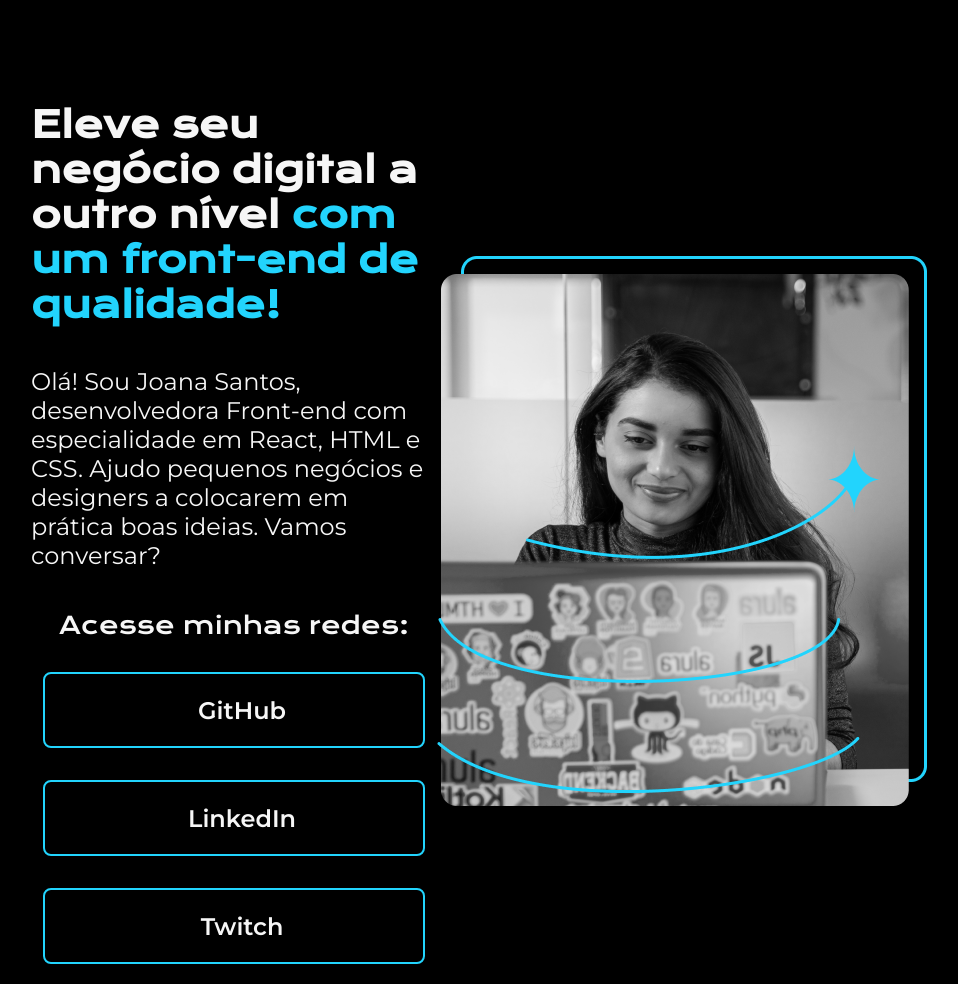
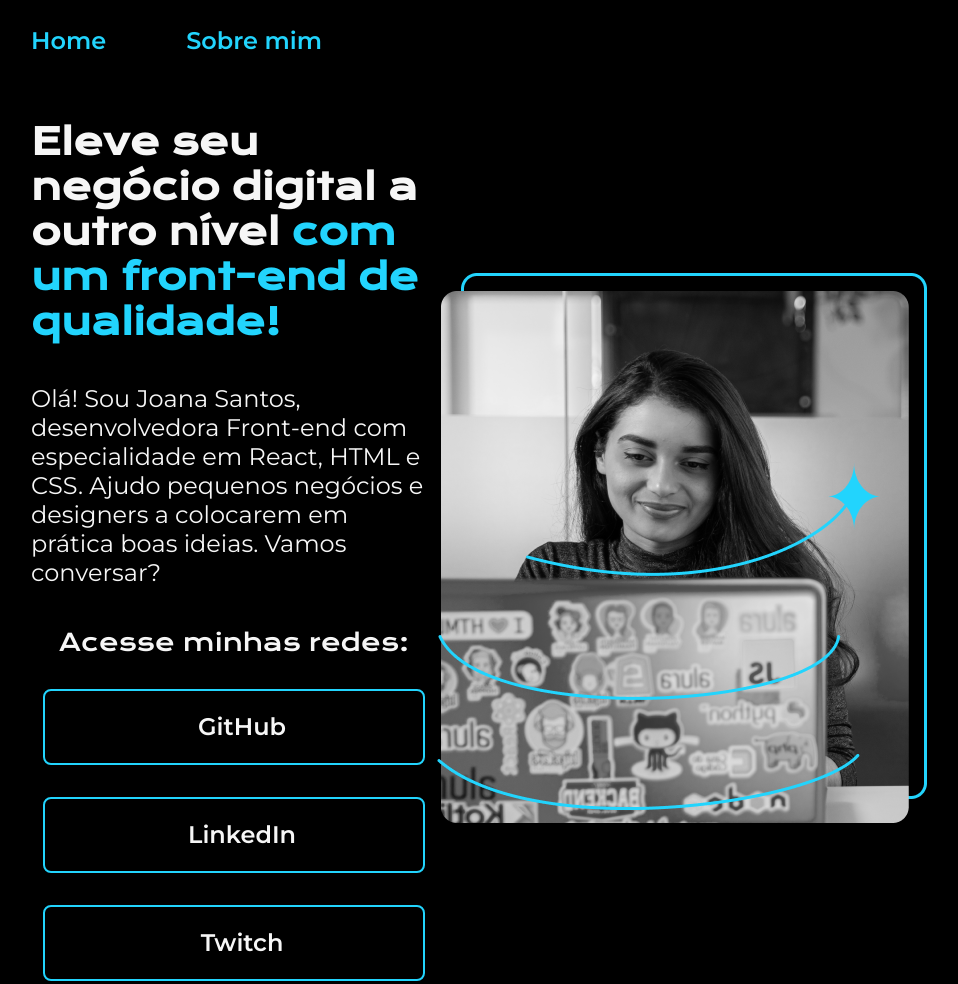
Before and after one commit to mariaclaudiapio/portfolio-da-alura, a plain HTML site: page index.html in a window 1280 px wide. Shown: the top 984 px of the page, without its empty margins (161-1119 px from the left). Drawn offline with nearby package versions, Linux system fonts and the light colour scheme.

Commit message:
estilização do cabeçalho

```diff
--- a/index.html
+++ b/index.html
@@ -12,6 +12,12 @@
     <link href="https://fonts.googleapis.com/css2?family=Krona+One&family=Montserrat:ital,wght@0,100..900;1,100..900&display=swap" rel="stylesheet">
 </head>
 <body>
+    <header class="cabecalho">
+        <nav class="cabecalho__menu">
+            <a class="cabecalho__menu_item" href="#">Home</a>
+            <a class="cabecalho__menu_item" href="#">Sobre mim</a>
+        </nav>
+    </header>
     <main class="apresentacao">
         <section class="apresentacao__texto">
             <h2 class="apresentacao__texto_titulo">Eleve seu negócio digital a outro nível <strong>com um front-end de qualidade!</strong></h2>
--- a/style.css
+++ b/style.css
@@ -3,6 +3,7 @@
 {
     margin: 0;
     padding: 0;
+    text-decoration: none;
 }
 
 /* globais */
@@ -19,10 +20,29 @@ strong
     color: #22D4FD;
 }
 
+/* cabecalho */
+.cabecalho
+{
+    padding: 2% 0 0 15%;
+}
+
+.cabecalho__menu
+{
+    display: flex;
+    gap: 80px;
+}
+
+.cabecalho__menu_item
+{
+    font-size: 24px;
+    font-weight: 600;
+    color: #22D4FD;
+}
+
 /* conteúdo principal */
 .apresentacao
 {
-    margin: 8% 15%;
+    margin: 5% 15%;
     display: flex;
     align-items: center;
     justify-content: space-between;
@@ -87,6 +107,7 @@ strong
    background-color: #272727;
 }
 
+/* rodapé */
 .rodape
 {
     padding: 24px;
```
